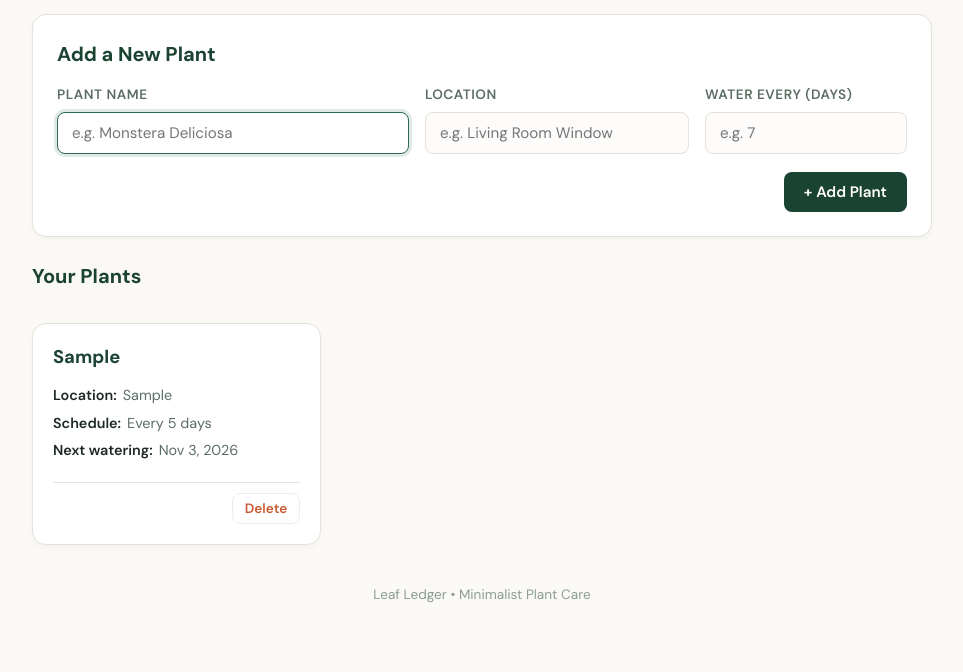
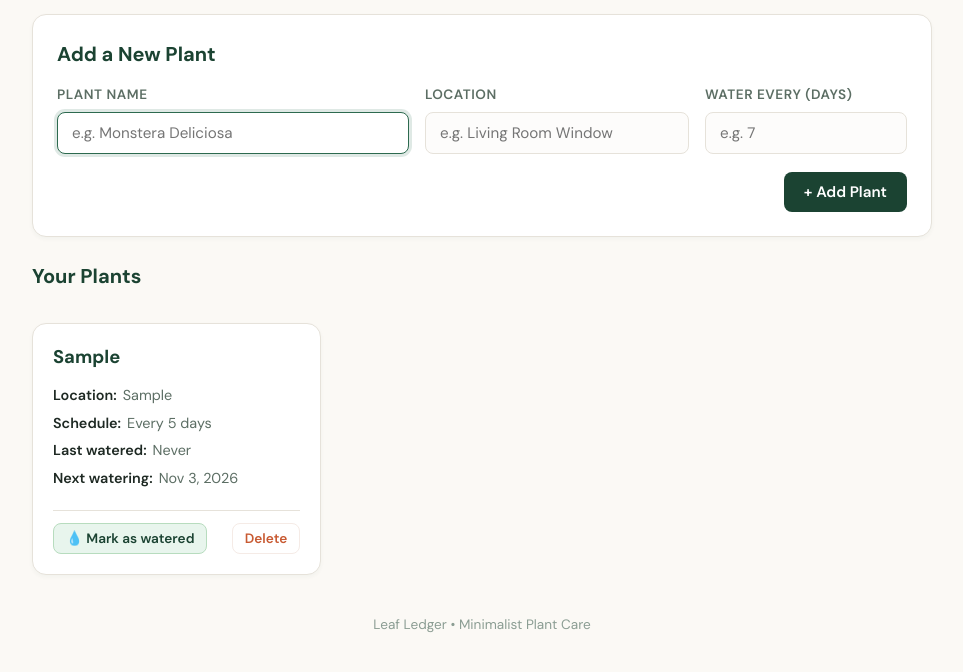
Before and after one commit to patilshravani3687-sudo/leaf-ledger, a plain HTML site: page index.html in a window 1280 px wide. Both pictures are taken after typing "Sample", "Sample", "5" into the empty fields and a click on the button "+ Add Plant". Shown: the part 116-788 px from the top of the page, without its empty margins (158-1121 px from the left). Drawn offline with Linux system fonts and the light colour scheme.

Commit message:
Add mark as watered button with last watered date

```diff
--- a/assets/css/main.css
+++ b/assets/css/main.css
@@ -276,11 +276,26 @@ body {
 
 .plant-card-actions {
   display: flex;
-  justify-content: flex-end;
+  justify-content: space-between;
   align-items: center;
+  gap: 8px;
   margin-top: 6px;
-  padding-top: 10px;
+  padding-top: 12px;
   border-top: 1px solid var(--border-subtle);
+}
+
+.btn-water {
+  background-color: #e8f5ed;
+  color: var(--color-green-dark);
+  border: 1px solid #b7dcbe;
+  padding: 6px 12px;
+  font-size: 0.85rem;
+  border-radius: var(--radius-sm);
+}
+
+.btn-water:hover {
+  background-color: #d4ebd9;
+  border-color: #9eccaa;
 }
 
 .empty-state {
--- a/assets/js/app.js
+++ b/assets/js/app.js
@@ -111,6 +111,18 @@ function renderPlants() {
     scheduleRow.appendChild(schedVal);
     body.appendChild(scheduleRow);
 
+    const lastRow = document.createElement('p');
+    lastRow.className = 'plant-detail';
+    const lastLabel = document.createElement('span');
+    lastLabel.className = 'plant-detail-label';
+    lastLabel.textContent = 'Last watered:';
+    const lastVal = document.createElement('span');
+    lastVal.className = 'plant-detail-value';
+    lastVal.textContent = plant.lastWatered ? formatDate(plant.lastWatered) : 'Never';
+    lastRow.appendChild(lastLabel);
+    lastRow.appendChild(lastVal);
+    body.appendChild(lastRow);
+
     const nextRow = document.createElement('p');
     nextRow.className = 'plant-detail';
     const nextLabel = document.createElement('span');
@@ -127,6 +139,15 @@ function renderPlants() {
 
     const actions = document.createElement('div');
     actions.className = 'plant-card-actions';
+
+    const waterBtn = document.createElement('button');
+    waterBtn.className = 'btn btn-water';
+    waterBtn.type = 'button';
+    waterBtn.textContent = '💧 Mark as watered';
+    waterBtn.addEventListener('click', () => {
+      markAsWatered(plant.id);
+    });
+    actions.appendChild(waterBtn);
 
     const deleteBtn = document.createElement('button');
     deleteBtn.className = 'btn btn-delete';
@@ -167,6 +188,7 @@ function handleAddPlant(event) {
     location,
     interval,
     createdAt: new Date().toISOString(),
+    lastWatered: null,
     nextWateringDate
   };
 
@@ -176,6 +198,18 @@ function handleAddPlant(event) {
 
   plantForm.reset();
   nameInput.focus();
+}
+
+function markAsWatered(id) {
+  const plant = plants.find(p => p.id === id);
+  if (!plant) return;
+
+  const today = getTodayString();
+  plant.lastWatered = today;
+  plant.nextWateringDate = calculateNextDate(today, plant.interval);
+
+  savePlants(plants);
+  renderPlants();
 }
 
 function deletePlant(id) {
```
